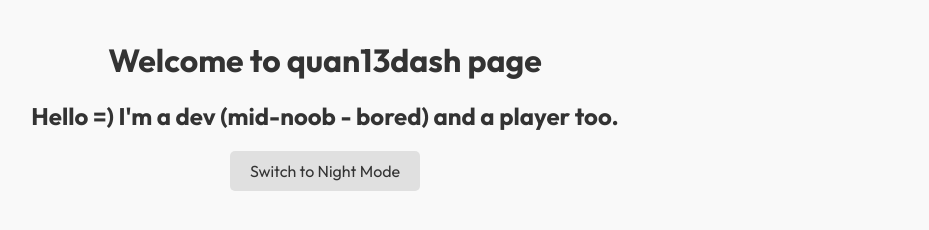
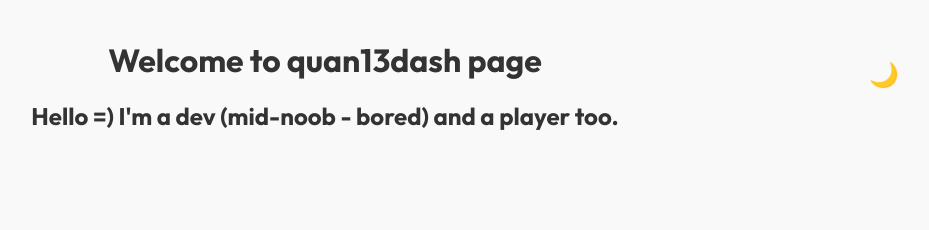
Before and after one commit to quan13dash/quan13dash.github.io, a plain HTML site: page index.html in a window 1280 px wide. Shown: the whole page, without its empty margins (315-1244 px from the left). Drawn offline with Linux system fonts and the light colour scheme.

Commit message:
Update index.html

```diff
--- a/index.html
+++ b/index.html
@@ -12,14 +12,13 @@
     :root {
       --bg-color: #f9f9f9;
       --text-color: #333;
-      --button-bg: #e0e0e0;
+      --button-bg: transparent;
       --button-text: #333;
     }
 
     [data-theme="dark"] {
       --bg-color: #121212;
       --text-color: #f0f0f0;
-      --button-bg: #333;
       --button-text: #f0f0f0;
     }
 
@@ -29,6 +28,7 @@
       background-color: var(--bg-color);
       color: var(--text-color);
       transition: background-color 0.3s ease, color 0.3s ease;
+      position: relative;
     }
 
     h1, h2 {
@@ -36,32 +36,29 @@
     }
 
     .theme-toggle {
-      display: flex;
-      justify-content: center;
-      margin-top: 20px;
+      position: absolute;
+      top: 20px;
+      right: 20px;
     }
 
     .theme-toggle button {
-      padding: 10px 20px;
-      font-size: 16px;
-      font-family: 'Outfit', sans-serif;
-      background-color: var(--button-bg);
+      font-size: 24px;
+      background: none;
+      border: none;
+      cursor: pointer;
       color: var(--button-text);
-      border: none;
-      border-radius: 5px;
-      cursor: pointer;
-      transition: background-color 0.3s ease, color 0.3s ease;
+      transition: color 0.3s ease;
     }
   </style>
 </head>
 <body>
 
+  <div class="theme-toggle">
+    <button id="themeToggleBtn" title="Toggle Theme">🌙</button>
+  </div>
+
   <h1>Welcome to quan13dash page</h1>
   <h2>Hello =) I'm a dev (mid-noob - bored) and a player too.</h2>
-
-  <div class="theme-toggle">
-    <button id="themeToggleBtn">Switch to Night Mode</button>
-  </div>
 
   <script>
     const toggleBtn = document.getElementById('themeToggleBtn');
@@ -70,7 +67,7 @@
     toggleBtn.addEventListener('click', () => {
       isDark = !isDark;
       document.documentElement.setAttribute('data-theme', isDark ? 'dark' : 'light');
-      toggleBtn.textContent = isDark ? 'Switch to Day Mode' : 'Switch to Night Mode';
+      toggleBtn.textContent = isDark ? '☀️' : '🌙';
     });
   </script>
 
```
